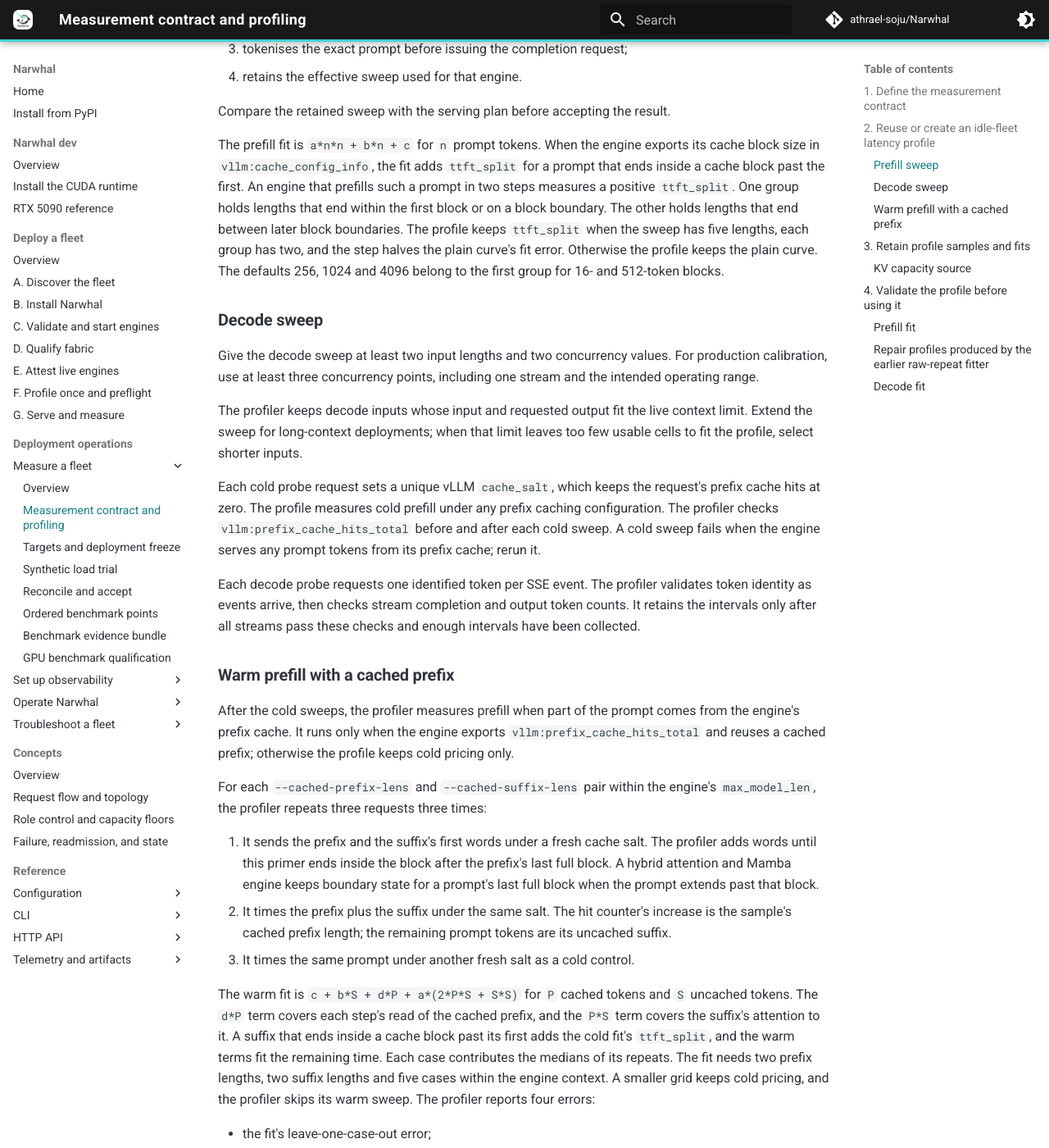
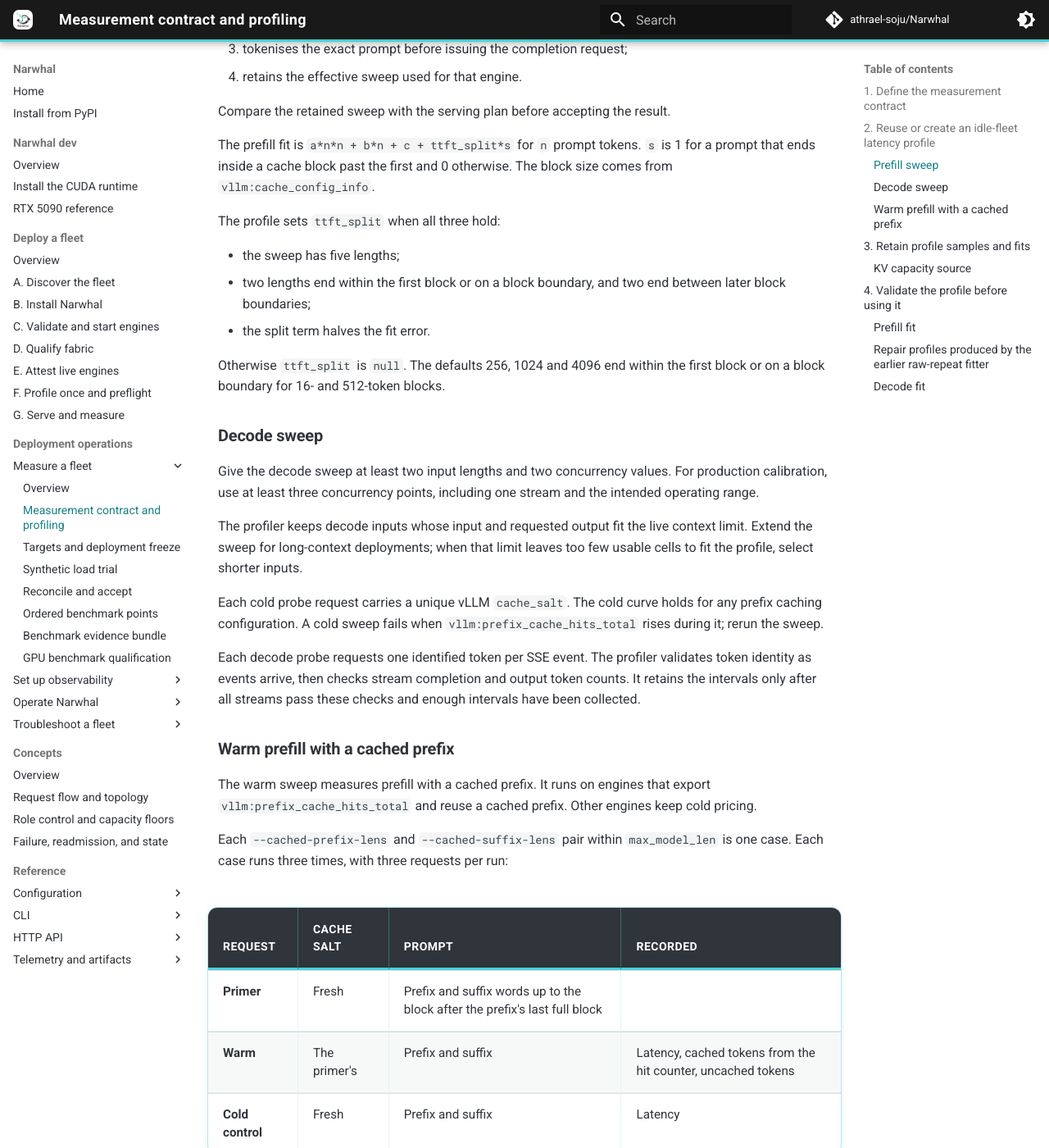
Before and after one commit to athrael-soju/Narwhal, an MkDocs documentation site: the page built from docs/measure/01-Profile.md, in a window 1280 px wide and 1400 px high, scrolled down 1702 px. Shown: the whole window at 82% size. Built offline with MkDocs 1.6.1 and Material for MkDocs 9.7.7, drawn with Linux system fonts in a browser that asks for light colours; comment, search, counter and statistics services are not loaded; some of the changed text lies outside the part shown.

Commit message:
docs(profile): state the split and warm fits as formulas, tables and steps

```diff
--- a/docs/measure/01-Profile.md
+++ b/docs/measure/01-Profile.md
@@ -53,7 +53,15 @@ For each engine, the profiler:
 
 Compare the retained sweep with the serving plan before accepting the result.
 
-The prefill fit is `a*n*n + b*n + c` for `n` prompt tokens. When the engine exports its cache block size in `vllm:cache_config_info`, the fit adds `ttft_split` for a prompt that ends inside a cache block past the first. An engine that prefills such a prompt in two steps measures a positive `ttft_split`. One group holds lengths that end within the first block or on a block boundary. The other holds lengths that end between later block boundaries. The profile keeps `ttft_split` when the sweep has five lengths, each group has two, and the step halves the plain curve's fit error. Otherwise the profile keeps the plain curve. The defaults 256, 1024 and 4096 belong to the first group for 16- and 512-token blocks.
+The prefill fit is `a*n*n + b*n + c + ttft_split*s` for `n` prompt tokens. `s` is 1 for a prompt that ends inside a cache block past the first and 0 otherwise. The block size comes from `vllm:cache_config_info`.
+
+The profile sets `ttft_split` when all three hold:
+
+* the sweep has five lengths;
+* two lengths end within the first block or on a block boundary, and two end between later block boundaries;
+* the split term halves the fit error.
+
+Otherwise `ttft_split` is `null`. The defaults 256, 1024 and 4096 end within the first block or on a block boundary for 16- and 512-token blocks.
 
 ### Decode sweep
 
@@ -61,21 +69,27 @@ Give the decode sweep at least two input lengths and two concurrency values. For
 
 The profiler keeps decode inputs whose input and requested output fit the live context limit. Extend the sweep for long-context deployments; when that limit leaves too few usable cells to fit the profile, select shorter inputs.
 
-Each cold probe request sets a unique vLLM `cache_salt`, which keeps the request's prefix cache hits at zero. The profile measures cold prefill under any prefix caching configuration. The profiler checks `vllm:prefix_cache_hits_total` before and after each cold sweep. A cold sweep fails when the engine serves any prompt tokens from its prefix cache; rerun it.
+Each cold probe request carries a unique vLLM `cache_salt`. The cold curve holds for any prefix caching configuration. A cold sweep fails when `vllm:prefix_cache_hits_total` rises during it; rerun the sweep.
 
 Each decode probe requests one identified token per SSE event. The profiler validates token identity as events arrive, then checks stream completion and output token counts. It retains the intervals only after all streams pass these checks and enough intervals have been collected.
 
 ### Warm prefill with a cached prefix
 
-After the cold sweeps, the profiler measures prefill when part of the prompt comes from the engine's prefix cache. It runs only when the engine exports `vllm:prefix_cache_hits_total` and reuses a cached prefix; otherwise the profile keeps cold pricing only.
+The warm sweep measures prefill with a cached prefix. It runs on engines that export `vllm:prefix_cache_hits_total` and reuse a cached prefix. Other engines keep cold pricing.
 
-For each `--cached-prefix-lens` and `--cached-suffix-lens` pair within the engine's `max_model_len`, the profiler repeats three requests three times:
+Each `--cached-prefix-lens` and `--cached-suffix-lens` pair within `max_model_len` is one case. Each case runs three times, with three requests per run:
 
-1. It sends the prefix and the suffix's first words under a fresh cache salt. The profiler adds words until this primer ends inside the block after the prefix's last full block. A hybrid attention and Mamba engine keeps boundary state for a prompt's last full block when the prompt extends past that block.
-2. It times the prefix plus the suffix under the same salt. The hit counter's increase is the sample's cached prefix length; the remaining prompt tokens are its uncached suffix.
-3. It times the same prompt under another fresh salt as a cold control.
+| Request | Cache salt | Prompt | Recorded |
+| --- | --- | --- | --- |
+| Primer | Fresh | Prefix and suffix words up to the block after the prefix's last full block | |
+| Warm | The primer's | Prefix and suffix | Latency, cached tokens from the hit counter, uncached tokens |
+| Cold control | Fresh | Prefix and suffix | Latency |
 
-The warm fit is `c + b*S + d*P + a*(2*P*S + S*S)` for `P` cached tokens and `S` uncached tokens. The `d*P` term covers each step's read of the cached prefix, and the `P*S` term covers the suffix's attention to it. A suffix that ends inside a cache block past its first adds the cold fit's `ttft_split`, and the warm terms fit the remaining time. Each case contributes the medians of its repeats. The fit needs two prefix lengths, two suffix lengths and five cases within the engine context. A smaller grid keeps cold pricing, and the profiler skips its warm sweep. The profiler reports four errors:
+The warm fit is `c + b*S + d*P + a*(2*P*S + S*S) + ttft_split*s` for `P` cached tokens and `S` uncached tokens. `s` is 1 for a suffix that ends inside a cache block past its first and 0 otherwise. `d*P` prices the cached-prefix read, and `a*2*P*S` prices the suffix's attention to the prefix.
+
+The fit uses the median of each case's runs. It needs two prefix lengths, two suffix lengths and five cases within `max_model_len`. A smaller grid keeps cold pricing and skips the warm sweep.
+
+The profiler reports four errors:
 
 * the fit's leave-one-case-out error;
 * pricing only the suffix on the cold curve;
@@ -84,7 +98,11 @@ The warm fit is `c + b*S + d*P + a*(2*P*S + S*S)` for `P` cached tokens and `S`
 
 Retain a threshold for the held-out error in the private execution record before profiling. An engine keeps cold pricing when its samples fall short of a warm fit or its held-out error exceeds 20%. The profiler prints the reason.
 
-Measure the warm fit on one engine with `--only <iid>` and compare its held-out error with the recorded threshold. Profile every engine with `--overwrite` when that fit passes.
+Roll out the warm fit:
+
+1. Profile one engine with `--only <iid>`.
+2. Compare its held-out error with the recorded threshold.
+3. Profile every engine with `--overwrite`.
 
 ## 3. Retain profile samples and fits
 
```
Also changed, not shown: docs/deploy/06-Profile-and-Preflight.md (+1 -1 lines), docs/telemetry/02-Profiles.md (+1 -1 lines).
